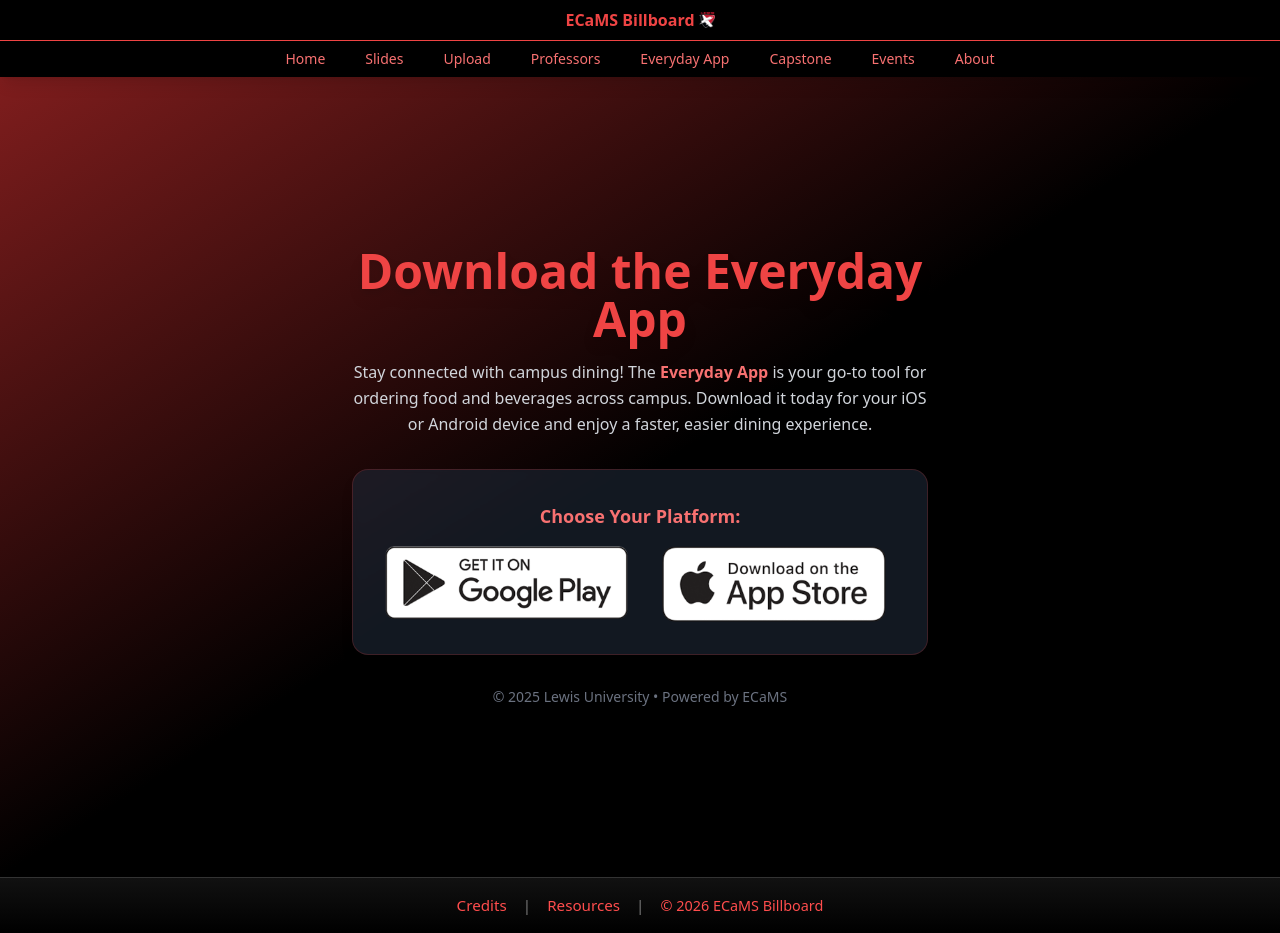
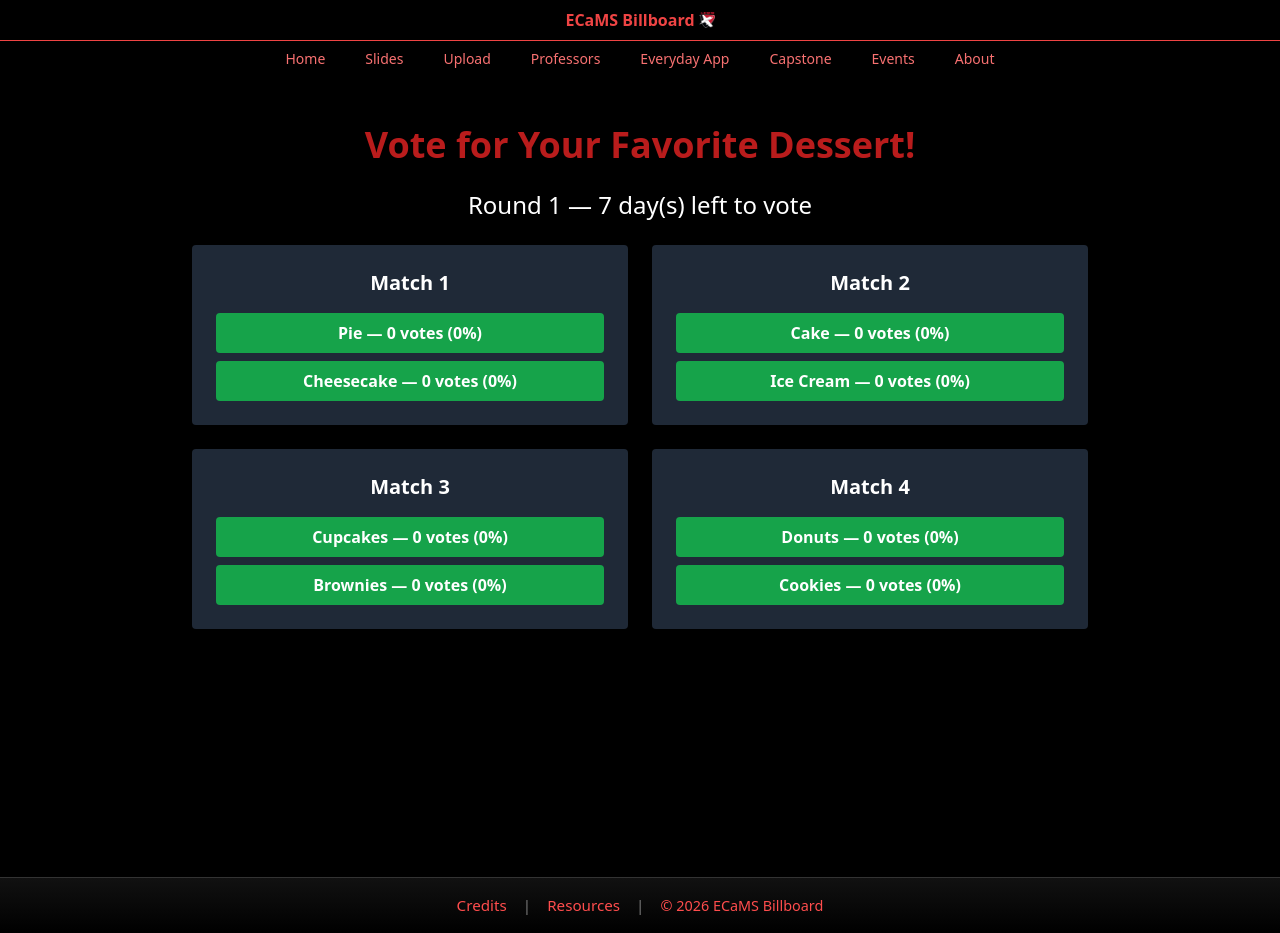
Before and after one commit to ECaMS-Billboard/ecams-billboard, a React (Create React App) app: page /Bracket in a window 1280 px wide. Built offline with nearby package versions, Linux system fonts and the light colour scheme.

Commit message:
Added Bracket

```diff
--- a/src/pages/Bracket.js
+++ b/src/pages/Bracket.js
@@ -1,69 +1,4 @@
-const EverydayApp = () => {
-    const googlePlayLink =
-        "https://play.google.com/store/apps/details?id=com.dynamify.sodexo";
-    const appleStoreLink =
-        "https://apps.apple.com/gb/app/everyday/id1338702323";
-
-    return (
-        <div className="min-h-screen bg-gradient-to-br from-red-900 via-black to-black text-gray-200 flex flex-col items-center justify-center px-6">
-            <div className="max-w-xl w-full text-center">
-                {/* Header */}
-                <h1 className="text-4xl md:text-5xl font-bold text-red-500 mb-4 drop-shadow-lg">
-                    Download the Everyday App
-                </h1>
-
-                <p className="text-gray-300 mb-8 leading-relaxed">
-                    Stay connected with campus dining! The{" "}
-                    <span className="text-red-400 font-semibold">Everyday App</span> is your go-to tool
-                    for ordering food and beverages across campus. Download it today for
-                    your iOS or Android device and enjoy a faster, easier dining experience.
-                </p>
-
-                <div className="bg-gray-800/60 backdrop-blur-sm p-8 rounded-2xl shadow-lg border border-red-500/20 hover:border-red-500/50 transition-all duration-300">
-                    <h2 className="text-lg font-semibold text-red-400 mb-4">
-                        Choose Your Platform:
-                    </h2>
-
-                    <div className="grid grid-cols-1 sm:grid-cols-2 gap-6">
-                        <a
-                            href={googlePlayLink}
-                            target="_blank"
-                            rel="noopener noreferrer"
-                            className="transform hover:scale-105 transition duration-300"
-                        >
-                            <img
-                                src="googleplay.png"
-                                alt="Google Play button"
-                                className="w-64 mx-auto"
-                            />
-                        </a>
-
-                        <a
-                            href={appleStoreLink}
-                            target="_blank"
-                            rel="noopener noreferrer"
-                            className="transform hover:scale-105 transition duration-300"
-                        >
-                            <img
-                                src="appstore.png"
-                                alt="App Store button"
-                                className="w-56 mx-auto"
-                            />
-                        </a>
-                    </div>
-                </div>
-
-                <p className="mt-8 text-sm text-gray-500">
-                    © 2025 Lewis University • Powered by ECaMS
-                </p>
-            </div>
-        </div>
-    );
-};
-
-export default EverydayApp;
-
-/*import { useState, useEffect } from 'react';
+import { useState, useEffect } from 'react';
 
 const Bracket = () => {
   const items = [
@@ -80,12 +15,12 @@ const Bracket = () => {
   const STORAGE_KEY = 'bracketWeeklyState';
   const ONE_WEEK_MS = 7 * 24 * 60 * 60 * 1000;
 
-
-
   const [state, setState] = useState(null);
 
   // Initialize tournament
   useEffect(() => {
+    if (typeof window === 'undefined') return;
+
     const savedState = JSON.parse(localStorage.getItem(STORAGE_KEY));
 
     if (savedState) {
@@ -116,6 +51,7 @@ const Bracket = () => {
 
   // Save state
   useEffect(() => {
+    if (typeof window === 'undefined') return;
     if (state) localStorage.setItem(STORAGE_KEY, JSON.stringify(state));
   }, [state]);
 
@@ -125,6 +61,7 @@ const Bracket = () => {
 
     const now = new Date();
     const roundStart = new Date(state.roundStart);
+
     if (now - roundStart >= ONE_WEEK_MS) {
       const winners = state.matchups.map((m) => {
         const [a, b] = m.pair;
@@ -165,12 +102,20 @@ const Bracket = () => {
     setState({ ...state, matchups: newMatchups });
   };
 
-  if (!state) return <div className="min-h-screen bg-black py-12 px-4 text-center text-white">Loading tournament...</div>;
+  if (!state) {
+    return (
+      <div className="min-h-screen bg-black py-12 px-4 text-center text-white">
+        Loading tournament...
+      </div>
+    );
+  }
 
   if (state.tournamentEnded) {
     return (
       <div className="min-h-screen bg-black py-12 px-4 text-center text-white">
-        <h1 className="text-4xl font-bold text-green-500 mb-6">Winner: {state.winners[0]}</h1>
+        <h1 className="text-4xl font-bold text-green-500 mb-6">
+          Winner: {state.winners[0]}
+        </h1>
       </div>
     );
   }
@@ -183,7 +128,9 @@ const Bracket = () => {
   return (
     <div className="min-h-screen bg-black py-12 px-4">
       <div className="max-w-4xl mx-auto text-center">
-        <h1 className="text-red-700 text-4xl font-bold mb-6">Vote for Your Favorite Dessert!</h1>
+        <h1 className="text-red-700 text-4xl font-bold mb-6">
+          Vote for Your Favorite Dessert!
+        </h1>
         <h2 className="text-white text-2xl mb-6">
           Round {state.currentRound + 1} — {daysLeft} day(s) left to vote
         </h2>
@@ -191,12 +138,15 @@ const Bracket = () => {
         <div className="grid grid-cols-1 sm:grid-cols-2 gap-6">
           {state.matchups.map((match, index) => {
             const [a, b] = match.pair;
-            const totalVotes = match.votes[a] + match.votes[b];
+            const totalVotes = (match.votes[a] || 0) + (match.votes[b] || 0);
             const aPercent = totalVotes ? Math.round((match.votes[a] / totalVotes) * 100) : 0;
             const bPercent = totalVotes ? 100 - aPercent : 0;
 
             return (
-              <div key={index} className="bg-gray-800 p-6 rounded shadow hover:shadow-lg transition">
+              <div
+                key={index}
+                className="bg-gray-800 p-6 rounded shadow hover:shadow-lg transition"
+              >
                 <h3 className="text-xl font-bold text-white mb-4">Match {index + 1}</h3>
 
                 <div className="flex flex-col gap-2">
@@ -228,4 +178,3 @@ const Bracket = () => {
 };
 
 export default Bracket;
-*/
```
